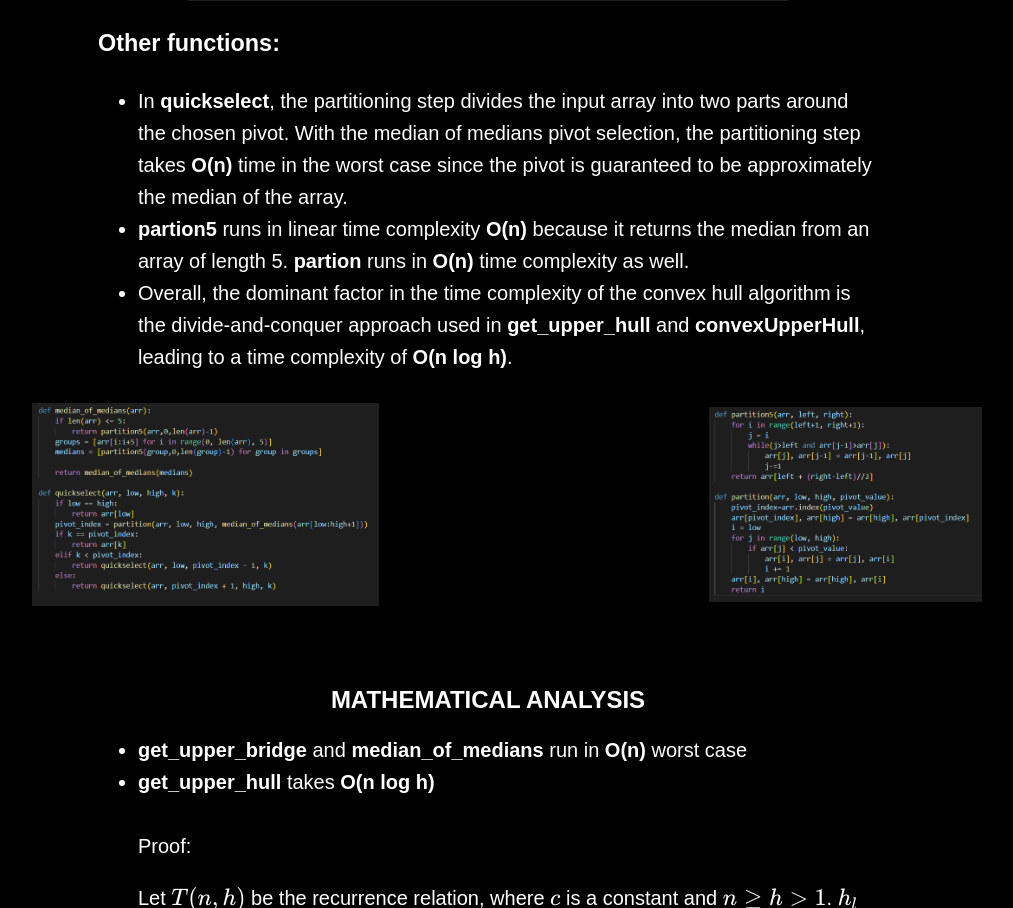
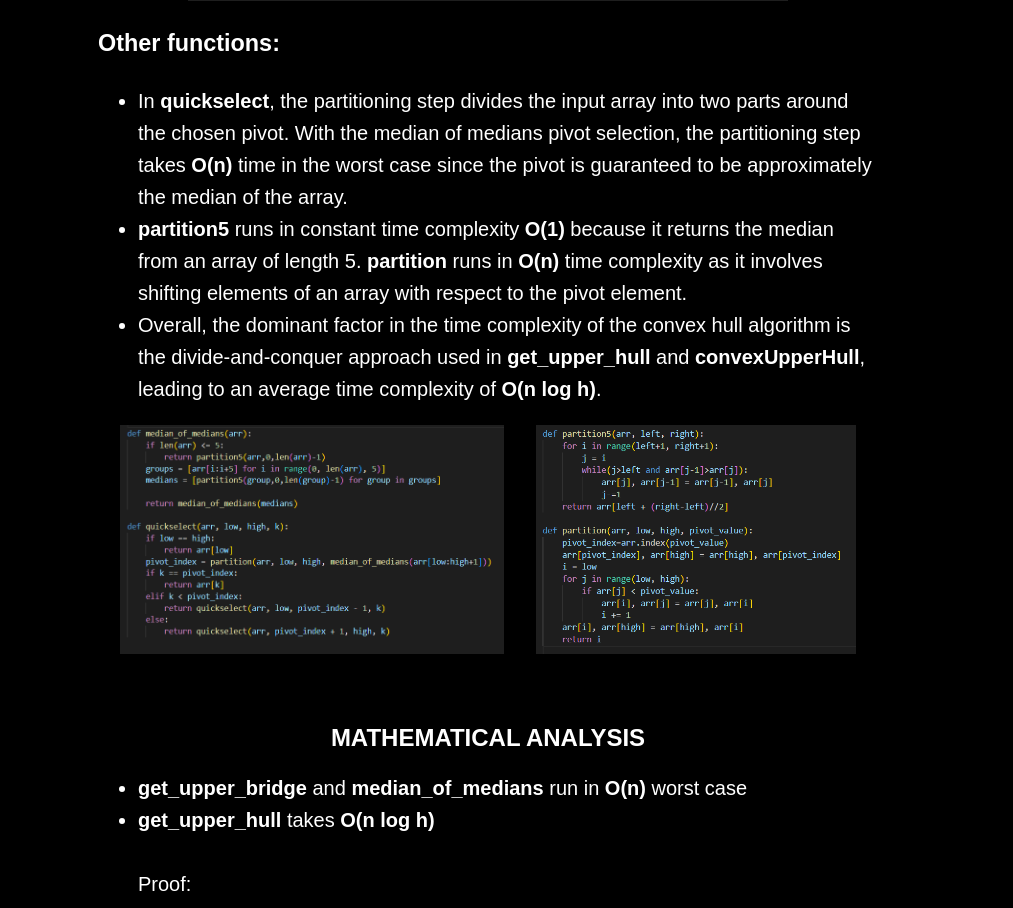
Before and after one commit to SakshamBajaj18/Convex-Hull, a Flask app: page /kps_runtime in a window 1280 px wide. Shown: the part 2937-3845 px from the top of the page, without its empty margins (152-1165 px from the left). Run offline with Flask 3, Linux system fonts and the light colour scheme.

Commit message:
text chnaged a bit

```diff
--- a/GUI/app.py
+++ b/GUI/app.py
@@ -1,5 +1,4 @@
-from flask import Flask, render_template, request, jsonify
-# from convex_hull_algorithms import quickhull  # Import your convex hull algorithm
+from flask import Flask, render_template
 from flask_cors import CORS
 from bokeh.embed import server_document
 
--- a/GUI/templates/kps_runtime.html
+++ b/GUI/templates/kps_runtime.html
@@ -141,18 +141,15 @@
       <h3>Other functions:</h3>
       <ul>
         <li>In <b>quickselect</b>, the partitioning step divides the input array into two parts around the chosen pivot. With the median of medians pivot selection, the partitioning step takes <b>O(n)</b> time in the worst case since the pivot is guaranteed to be approximately the median of the array.</b></li>
-        <li><b>partion5</b> runs in linear time complexity <b>O(n)</b> because it returns the median from an array of length 5. <b>partion</b> runs in <b>O(n)</b> time complexity as well.</li>
-        <li>Overall, the dominant factor in the time complexity of the convex hull algorithm is the divide-and-conquer approach used in <b>get_upper_hull</b> and <b>convexUpperHull</b>, leading to a time complexity of <b>O(n log h)</b>.</li>
+        <li><b>partition5</b> runs in constant time complexity <b>O(1)</b> because it returns the median from an array of length 5. <b>partition</b> runs in <b>O(n)</b> time complexity as it involves
+          shifting elements of an array with respect to the pivot element.</li>
+        <li>Overall, the dominant factor in the time complexity of the convex hull algorithm is the divide-and-conquer approach used in <b>get_upper_hull</b> and <b>convexUpperHull</b>, leading to an average time complexity of <b>O(n log h)</b>.</li>
       </ul>
     </div>
 
-    <div style="display: flex; align-items: center;">
-      <div style="padding: 10px;">
-          <img class="center-image" src="{{ url_for('static', filename='Images/mom.png') }}" alt="Jarvis March Algorithm" width="50%" height="auto" />
-      </div>
-      <div style="  padding: 10px;">
-          <img class="center-image" src="{{ url_for('static', filename='Images/partition.png') }}" alt="Jarvis March Algorithm" width="50%" height="auto" />
-      </div>
+    <div style="display: flex; justify-content: center;">
+          <img  src="{{ url_for('static', filename='Images/mom.png') }}" alt="Jarvis March Algorithm" width="30%" height="auto" style="margin-right: 2.5%;" />
+          <img  src="{{ url_for('static', filename='Images/partition.png') }}" alt="Jarvis March Algorithm" width="25%" height="auto" />
   </div>
 
 
```
